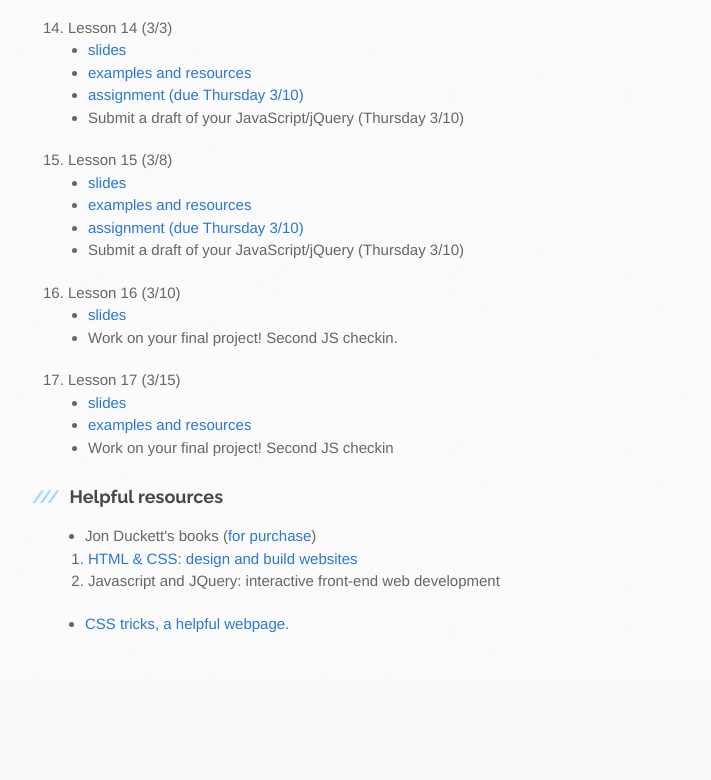
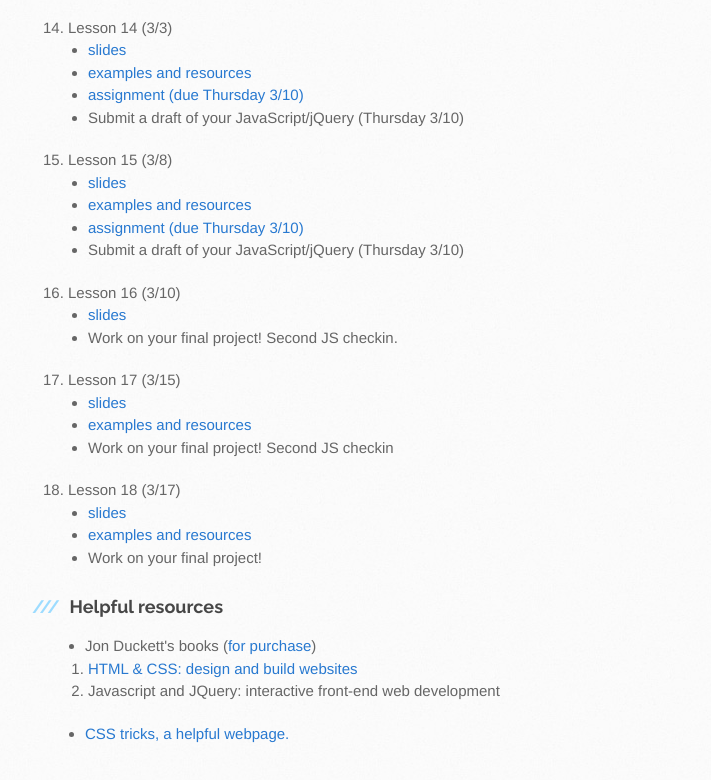
Before and after one commit to cofauver/fewd40, a plain HTML site: page index.html in a window 1280 px wide. Shown: the part 2248-3028 px from the top of the page, without its empty margins (105-816 px from the left). Before the commit the page ends 2926 px from the top, so only its background shows below. Drawn offline with Linux system fonts and the light colour scheme.

Commit message:
adding today's resources

```diff
--- a/index.html
+++ b/index.html
@@ -304,6 +304,19 @@
                 </li>
               </ul>
             </li>
+            <li>Lesson 18 (3/17)
+              <ul>
+                <li>
+                  <a href="https://docs.google.com/presentation/d/1g935Dw9tum52cGJ9EiydrluUQKCyUyHa5uBrYZyIvcI/edit?usp=sharing">slides</a>
+                </li>
+                <li>
+                  <a href="https://github.com/cofauver/fewd40/tree/master/lesson18">examples and resources</a>
+                </li>
+                <li>
+                  Work on your final project!
+                </li>
+              </ul>
+            </li>
           </ol>
 
           <h3>
```
